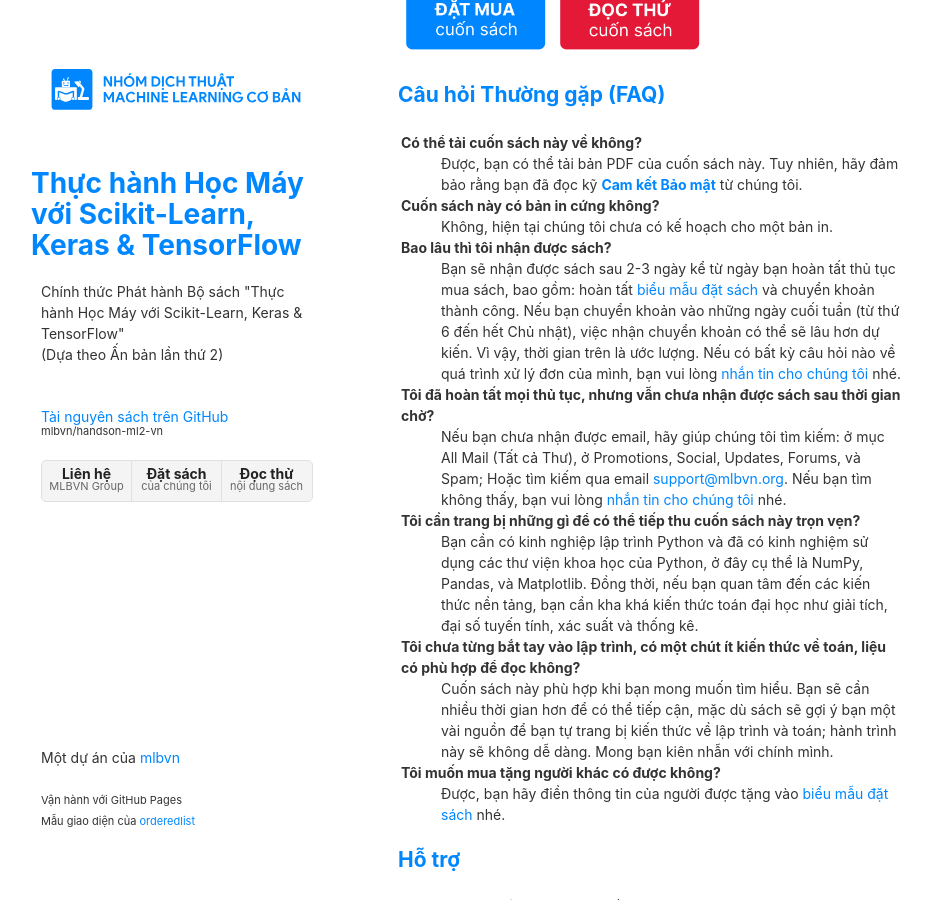
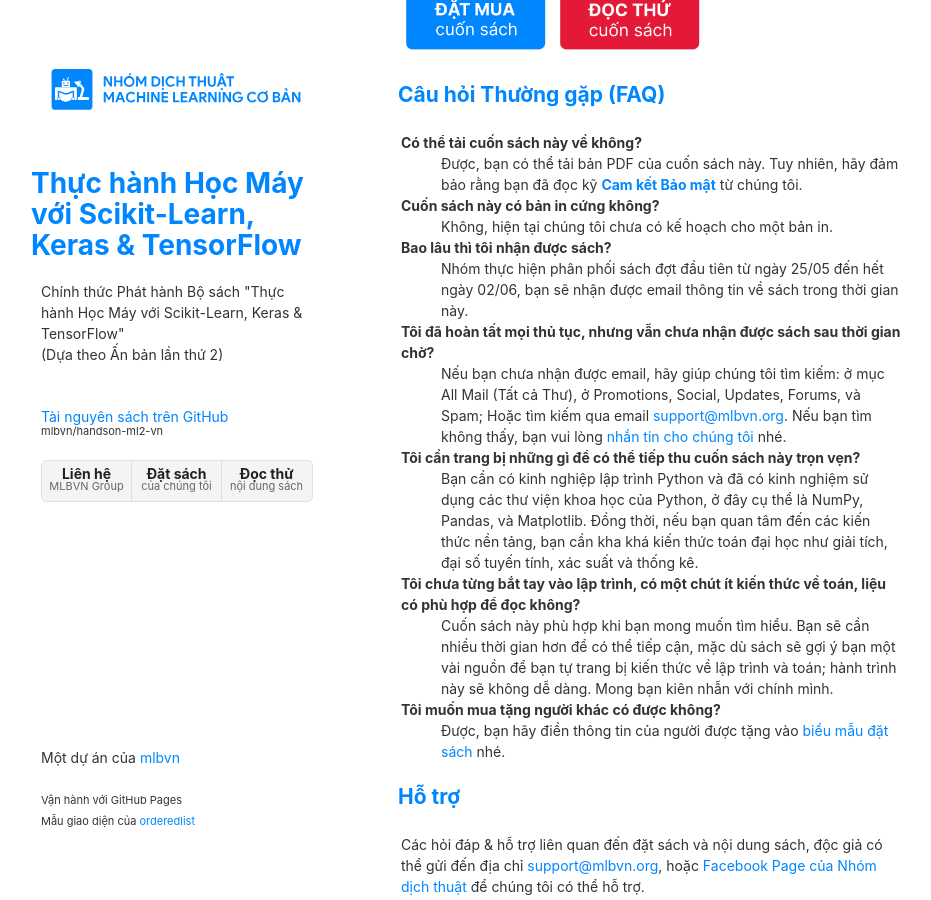
Before and after one commit to mlbvn/hml-book, a Jekyll site: the page built from index.md, in a window 1280 px wide and 900 px high, scrolled down 2189 px. Shown: the whole window, without its empty margins (169-1100 px from the left). Built offline with Jekyll 4.4.1, drawn with Linux system fonts in a browser that asks for light colours; our own code applies the rules of GitHub Pages for plain Markdown files.

Commit message:
minor update

```diff
--- a/index.md
+++ b/index.md
@@ -85,12 +85,17 @@ chúng tôi cung cấp.<br/>
 <b><a href="#cam-ket-bao-mat">Cam kết Bảo mật</a></b> từ chúng tôi.</dd>
 <dt>Cuốn sách này có bản in cứng không?</dt>
 <dd>Không, hiện tại chúng tôi chưa có kế hoạch cho một bản in.</dd>
+<!--
 <dt>Bao lâu thì tôi nhận được sách?</dt>
 <dd>Bạn sẽ nhận được sách sau 2-3 ngày kể từ ngày bạn hoàn tất thủ tục mua sách, bao gồm: hoàn tất
 <a href="https://forms.gle/eSofB1Aj4FtYqCq99">biểu mẫu đặt sách</a> và chuyển khoản thành công.
 Nếu bạn chuyển khoản vào những ngày cuối tuần (từ thứ 6 đến hết Chủ nhật), việc nhận chuyển khoản có thể
 sẽ lâu hơn dự kiến. Vì vậy, thời gian trên là ước lượng. Nếu có bất kỳ câu hỏi nào về quá trình xử lý
 đơn của mình, bạn vui lòng <a href="https://fb.com/mlbvn.org/">nhắn tin cho chúng tôi</a> nhé.</dd>
+-->
+<dt>Bao lâu thì tôi nhận được sách?</dt>
+<dd>Nhóm thực hiện phân phối sách đợt đầu tiên từ ngày 25/05 đến hết ngày 02/06, bạn sẽ nhận được email
+thông tin về sách trong thời gian này.</dd>
 <dt>Tôi đã hoàn tất mọi thủ tục, nhưng vẫn chưa nhận được sách sau thời gian chờ?</dt>
 <dd>Nếu bạn chưa nhận được email, hãy giúp chúng tôi tìm kiếm: ở mục All Mail (Tất cả Thư), ở Promotions,
 Social, Updates, Forums, và Spam; Hoặc tìm kiếm qua email <a href="mailto:support@mlbvn.org">support@mlbvn.org</a>.
```
